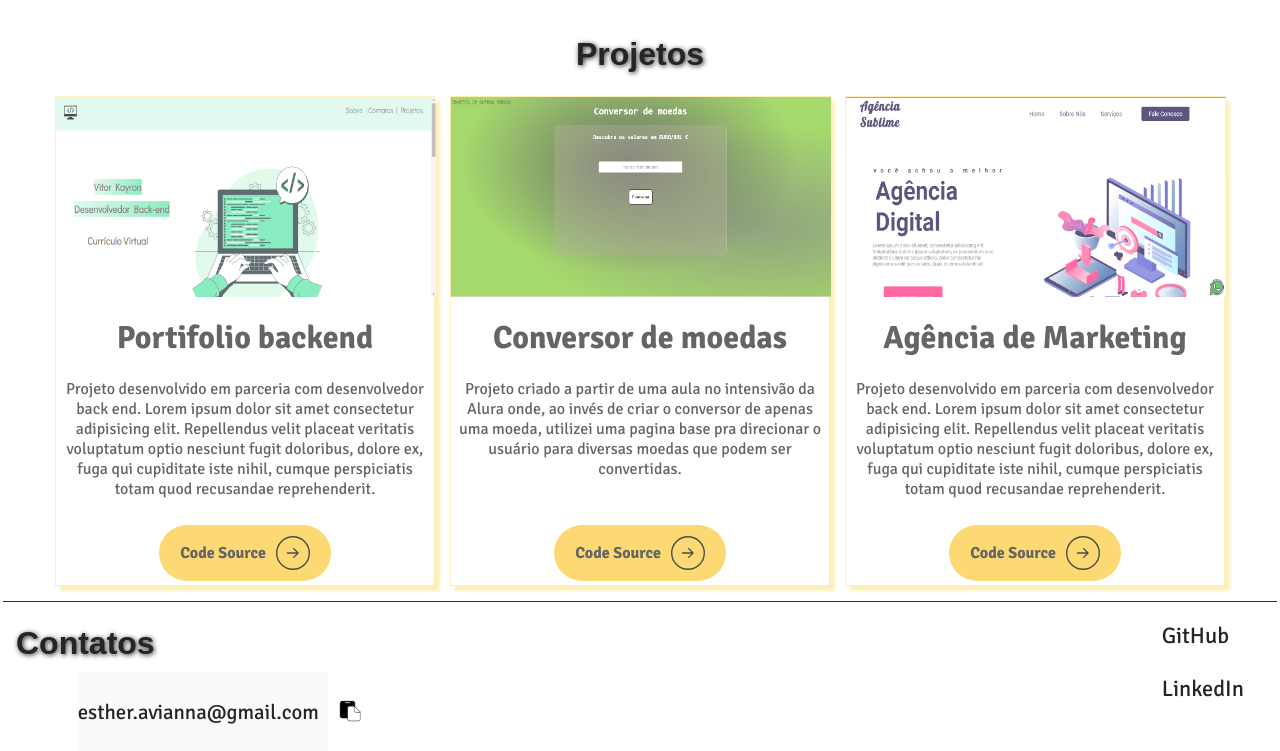
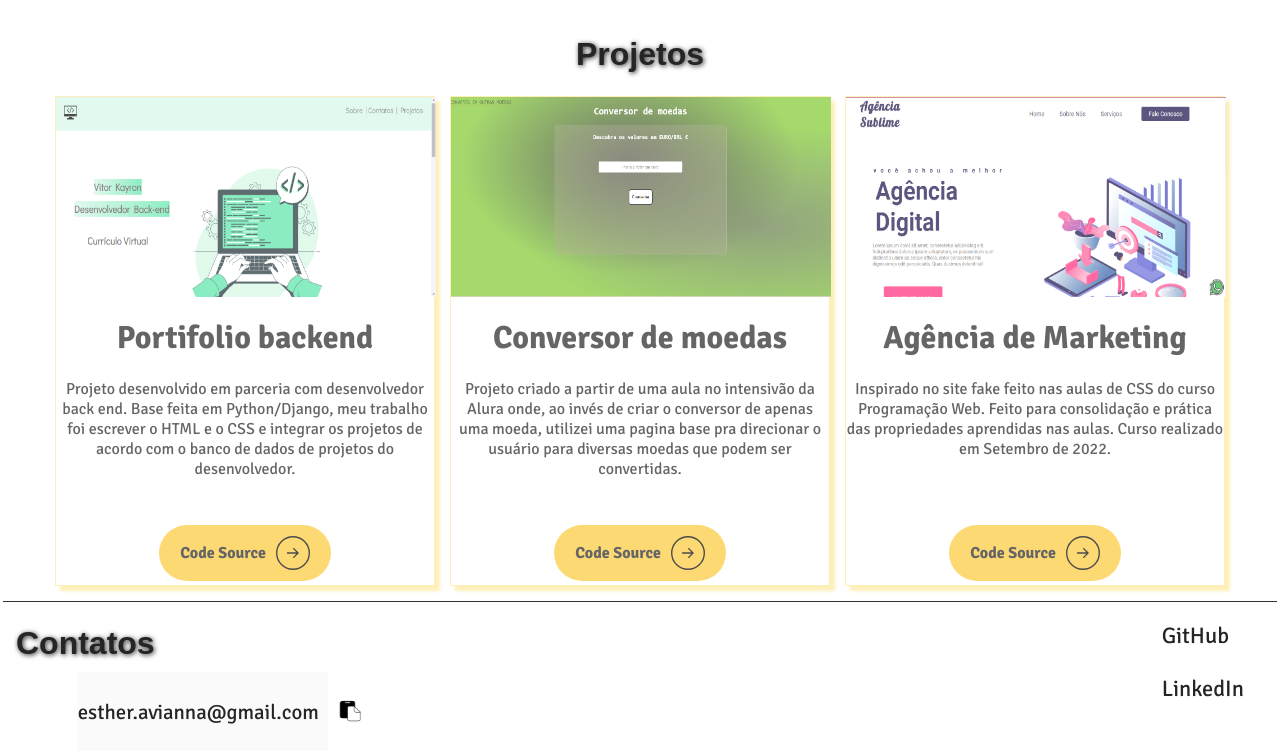
Before and after one commit to EstherVianna/Portifolio, a plain HTML site: page index.html in a window 1280 px wide. Shown: the part 1299-2050 px from the top of the page. Drawn offline with nearby package versions, Linux system fonts and the light colour scheme.

Commit message:
newdescriptions

```diff
--- a/index.html
+++ b/index.html
@@ -59,7 +59,7 @@
             <div class="proj" align="center">
                 <img src="imagens/PortifolioVitor.png"  align="middle" >
                     <h1>Portifolio backend</h1>
-                    <p>Projeto desenvolvido em parceria com desenvolvedor back end. Lorem ipsum dolor sit amet consectetur adipisicing elit. Repellendus velit placeat veritatis voluptatum optio nesciunt fugit doloribus, dolore ex, fuga qui cupiditate iste nihil, cumque perspiciatis totam quod recusandae reprehenderit.</p>
+                    <p>Projeto desenvolvido em parceria com desenvolvedor back end. Base feita em Python/Django, meu trabalho foi escrever o HTML e o CSS e integrar os projetos de acordo com o banco de dados de projetos do desenvolvedor.</p>
                         <button>
                             <a href="https://github.com/vitorkayron/portifolio" target="_blank">Code Source</a>
                             <svg width="34" height="34" viewBox="0 0 74 74" fill="none" xmlns="http://www.w3.org/2000/svg">
@@ -84,7 +84,7 @@
                     <div class="proj" align="center">
                         <img src="imagens/agencia_marketing.png"  align="middle" >
                             <h1>Agência de Marketing</h1>
-                            <p>Projeto desenvolvido em parceria com desenvolvedor back end. Lorem ipsum dolor sit amet consectetur adipisicing elit. Repellendus velit placeat veritatis voluptatum optio nesciunt fugit doloribus, dolore ex, fuga qui cupiditate iste nihil, cumque perspiciatis totam quod recusandae reprehenderit.</p>
+                            <p>Inspirado no site fake feito nas aulas de CSS do curso Programação Web. Feito para consolidação e prática das propriedades aprendidas nas aulas. Curso realizado em Setembro de 2022.  </p>
                             <button>
                                 <a href="https://github.com/EstherVianna/agenciaMarketing" target="_blank">Code Source</a>
                                 <svg width="34" height="34" viewBox="0 0 74 74" fill="none" xmlns="http://www.w3.org/2000/svg">
```
